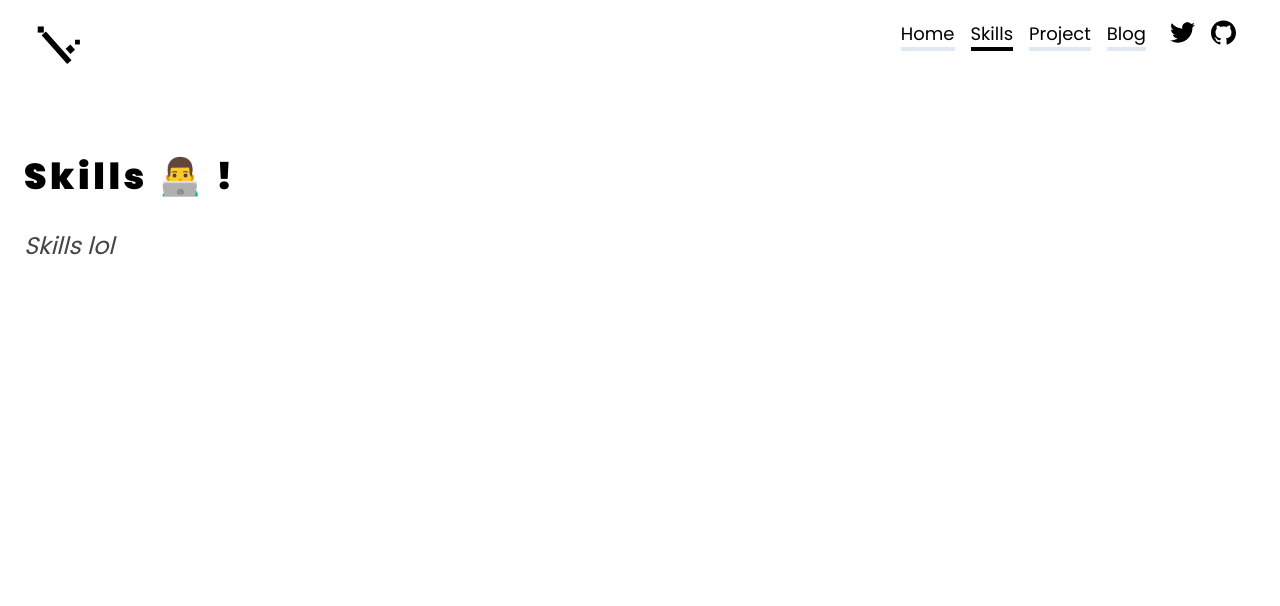
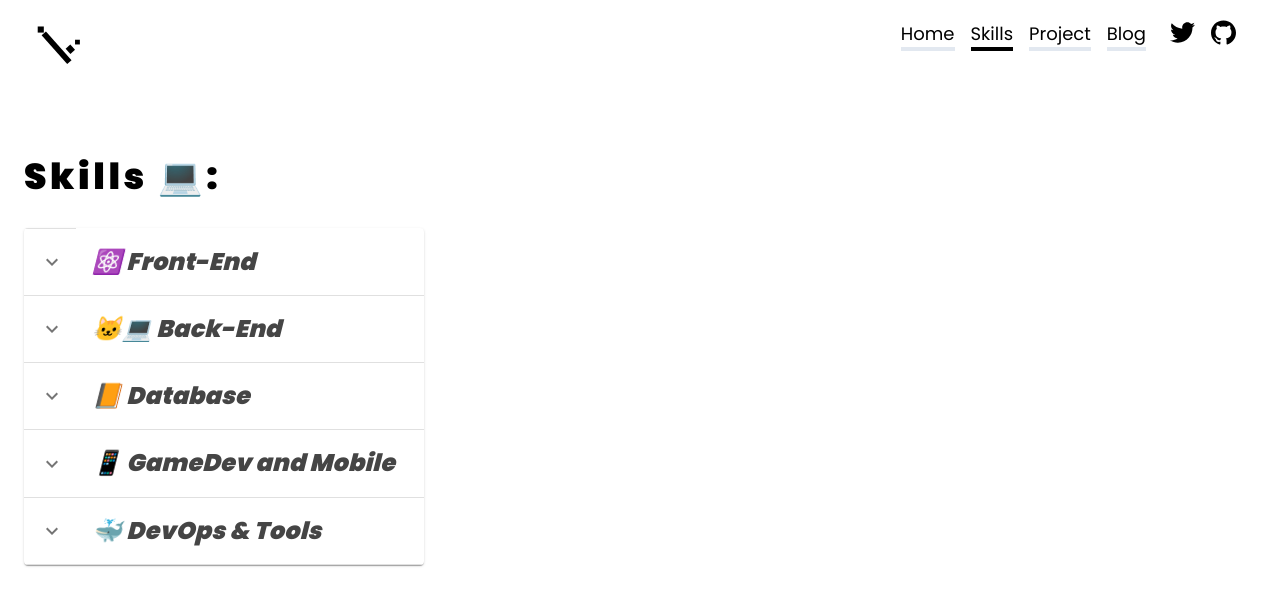
Before and after one commit to vulture990/Portofolio-2.0, a Next.js app: page /skills in a window 1280 px wide. Shown: the top 606 px of the page. Built offline with nearby package versions, Linux system fonts and the light colour scheme.

Commit message:
build succsed yay

```diff
--- a/components/Hello.tsx
+++ b/components/Hello.tsx
@@ -81,7 +81,7 @@ export function Hello({ prop }: Props): JSX.Element {
             <div className="w-56">
               <img src="../read.svg" />
             </div>
-            Into Nietzsche , Dostoevsky & Franz Kafka
+            Into Carl Jung, Nietzsche , Dostoevsky & Franz Kafka
           </h4>
         </li>
         <li className="">
--- /dev/null
+++ b/components/Skills.tsx
@@ -0,0 +1,122 @@
+import React, { FC } from "react";
+import { makeStyles } from "@material-ui/core/styles";
+import Table from "@material-ui/core/Table";
+import TableBody from "@material-ui/core/TableBody";
+import TableCell from "@material-ui/core/TableCell";
+import TableHead from "@material-ui/core/TableHead";
+import TableRow from "@material-ui/core/TableRow";
+import Paper from "@material-ui/core/Paper";
+import IconButton from "@material-ui/core/IconButton";
+import KeyboardArrowDownIcon from "@material-ui/icons/KeyboardArrowDown";
+import KeyboardArrowUpIcon from "@material-ui/icons/KeyboardArrowUp";
+
+const useStyles = makeStyles({
+  root: {
+    width: "100%",
+    overflowX: "auto",
+  },
+  table: {
+    minWidth: 400,
+  },
+});
+
+function createData(name: string, detail: string) {
+  return { name, detail };
+}
+
+const number:number | undefined=5;
+
+const rows = [
+  createData(
+    "⚛️  Front-End",
+    "React,Redux ,NextJS,Gatsby, TailwindCSS,Material-UI,Figma  "
+  ),
+  createData("🐱‍💻 Back-End", "Django , NodeJS,Express"),
+  createData("📙 Database", "MongoDB,Postgres,MYSQL,Firebase"),
+  createData("📱 GameDev and Mobile", "Unity,Flutter,Blender"),
+  createData(
+    " 🐳 DevOps & Tools",
+    "Git,Github Actions,Docker,Trello, Heroku-CLI,AWS S3-Buckets"
+  ),
+];
+
+const ExpandableTableRow: FC<{ expandComponent: any }> = ({
+  children,
+  expandComponent,
+  ...otherProps
+}) => {
+  const [isExpanded, setIsExpanded] = React.useState(false);
+
+  return (
+    <>
+      <TableRow {...otherProps}>
+        <TableCell padding="checkbox">
+          <IconButton onClick={() => setIsExpanded(!isExpanded)}>
+            {isExpanded ? <KeyboardArrowUpIcon /> : <KeyboardArrowDownIcon />}
+          </IconButton>
+        </TableCell>
+        {children}
+      </TableRow>
+      {isExpanded && (
+        <TableRow>
+          <TableCell padding="checkbox" />
+          {expandComponent}
+        </TableRow>
+      )}
+    </>
+  );
+};
+
+export default function Skills() {
+  const classes = useStyles();
+
+  return (
+    <Paper className={classes.root}>
+      <Table className={classes.table} aria-label="simple table">
+        <TableHead>
+          <TableRow>
+            <TableCell padding="checkbox" />
+          </TableRow>
+        </TableHead>
+        <TableBody>
+          {/* {rows.map(row => (
+            <React.Fragment key={row.name}>
+              <TableRow>
+                <TableCell padding="checkbox">
+                  <IconButton>
+                    <KeyboardArrowDownIcon />
+                  </IconButton>
+                </TableCell>
+                <TableCell component="th" scope="row">
+                  {row.name}
+                </TableCell>
+                <TableCell align="right">{row.calories}</TableCell>
+                <TableCell align="right">{row.fat}</TableCell>
+                <TableCell align="right">{row.carbs}</TableCell>
+                <TableCell align="right">{row.protein}</TableCell>
+              </TableRow>
+            </React.Fragment>
+          ))} */}
+          {rows.map((row) => (
+            <ExpandableTableRow
+              key={row.name}
+              expandComponent={
+                <TableCell colSpan={number}>
+                  <div className="text-left text-paragraph  font-display text-lg sm:text-2xl  font-meduim  italic">
+                    {row.detail}
+                  </div>
+                </TableCell>
+              }
+            >
+              <TableCell component="th" scope="row">
+                <div className="text-left text-paragraph  font-display text-lg sm:text-2xl  font-semibold  italic">
+                  {row.name}
+                </div>
+              </TableCell>
+            </ExpandableTableRow>
+          ))}
+        </TableBody>
+      </Table>
+    </Paper>
+  );
+}
--- a/package.json
+++ b/package.json
@@ -16,7 +16,10 @@
     "@zeit/next-css": "^1.0.1",
     "framer-motion": "^4.1.17",
     "next": "^9.5.4",
+    "@material-ui/core": "latest",
+    "@material-ui/icons": "4.5.1",
     "next-seo": "^4.28.1",
+    "prop-types": "latest",
     "react": "^16.12.0",
     "react-dom": "^16.12.0"
   },
--- a/pages/blog.tsx
+++ b/pages/blog.tsx
@@ -16,7 +16,13 @@ function blog(): ReactElement {
           rel="stylesheet"
         ></link>
       </Head>
-      <div>blog here</div>
+      <section className="flex  justify-between my-20 md:my-30 flex-wrap">
+      <div>
+      <h4 className="flex flex-row text-left text-paragraph  font-display text-lg sm:text-2xl  font-normal  italic">
+      📝  Blogs go here , COMMING SOON x)
+        </h4>
+      </div>
+      </section>
     </>
   );
 }
--- a/pages/projects.tsx
+++ b/pages/projects.tsx
@@ -16,7 +16,13 @@ function projects(): ReactElement {
           rel="stylesheet"
         ></link>
       </Head>
-      <div>project</div>
+      <section className="flex  justify-between my-20 md:my-30 flex-wrap">
+      <div>
+      <h4 className="flex flex-row text-left text-paragraph  font-display text-lg sm:text-2xl  font-normal  italic">
+        Projects 🚀 goes here , I'll list them Soon Feel Free to look around in my Github
+        </h4>
+      </div>
+      </section>
     </>
   );
 }
--- a/pages/skills.tsx
+++ b/pages/skills.tsx
@@ -1,5 +1,6 @@
 import React, { ReactElement } from "react";
 import Head from "next/head";
+import Skills from "@/components/Skills";
 
 // type Props = {};
 
@@ -16,15 +17,19 @@ function skills(): ReactElement {
           rel="stylesheet"
         ></link>
       </Head>
-      <section className="flex  justify-between my-20 md:my-30 flex-wrap">
-        <div>
+      <section className="flex   justify-between my-20 md:my-30 flex-wrap">
+        <div className="flex flex-col">
           <h1 className="text-left font-display md:text-4xl font-bold pb-6 tracking-widest max-w-md">
-            Skills 👨‍💻 !
+            Skills 💻:
           </h1>
-          <h4 className="text-left text-paragraph  font-display text-lg sm:text-2xl  font-normal  italic">
-            Skills lol
-          </h4>
+        <div className="w-[200px] md:w-[400px] ">
+        <Skills/>
+          {/* <h4 className="text-left text-paragraph  font-display text-lg sm:text-2xl  font-normal  italic">
+            Front-End
+          </h4> */}
         </div>
+        </div>
+
       </section>
     </>
   );
```
Also changed, not shown: 1 other file (tests, documents, lock files or other folders).
